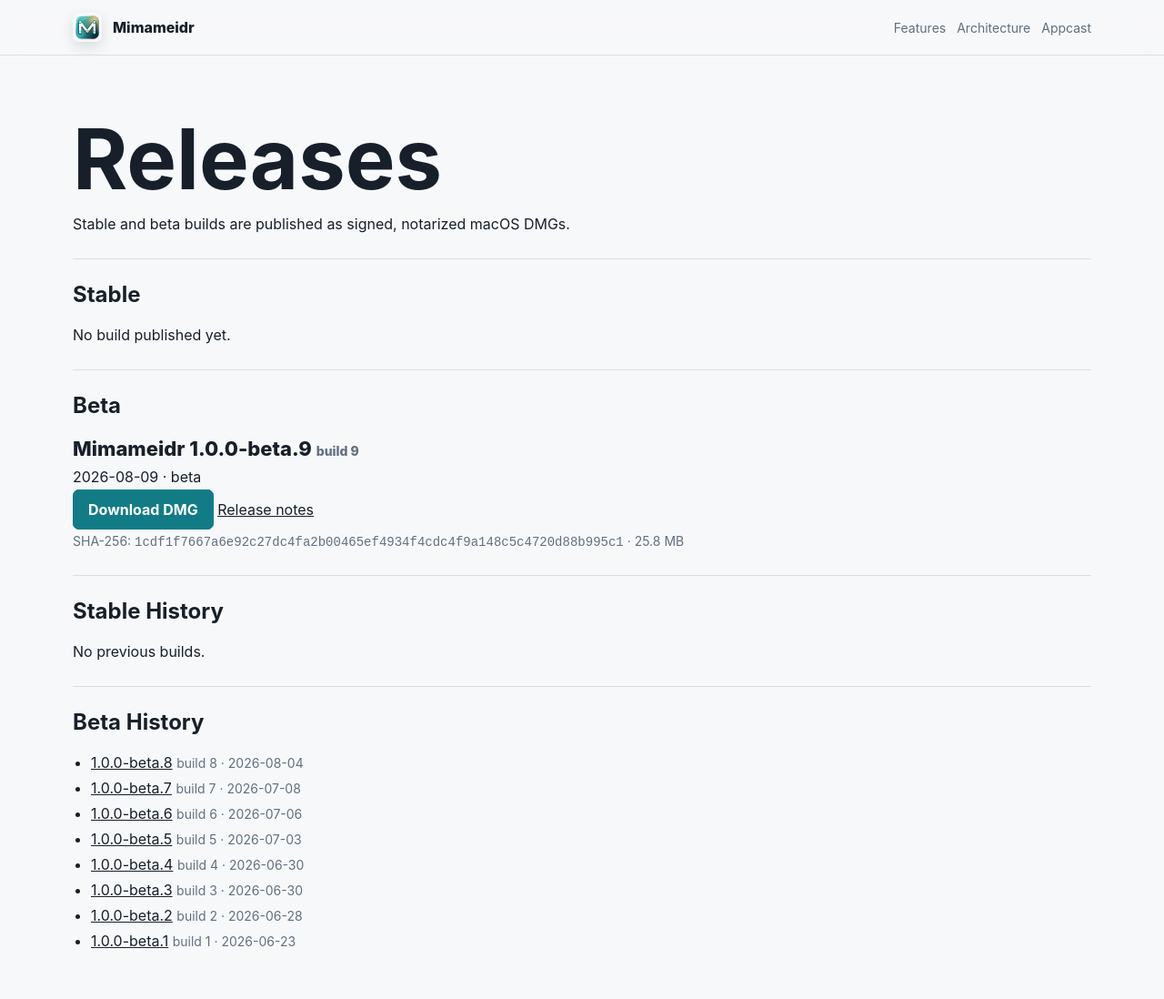
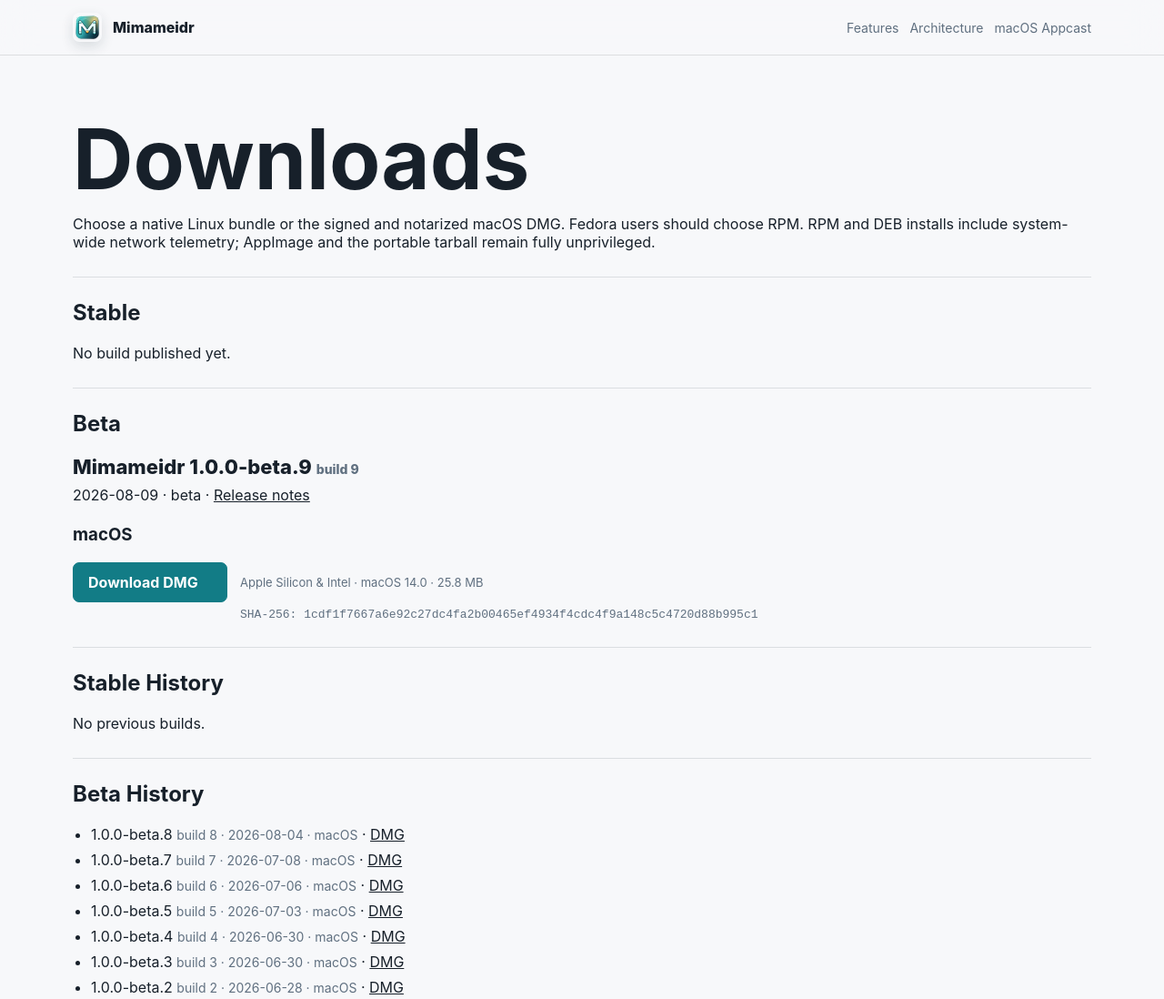
Before and after one commit to devmil/Mimameidr, a website: page website/releases.html in a window 1280 px wide. Shown: the top 1098 px of the page at 91% size. Drawn offline with Linux system fonts and the light colour scheme.

Commit message:
Sync website from Forgejo
Auto-sync of website files from Forgejo repository.

```diff
--- a/website/releases.html
+++ b/website/releases.html
@@ -1,44 +1,13 @@
 <!doctype html>
 <html lang="en">
-  <head>
-    <meta charset="utf-8">
-    <meta name="viewport" content="width=device-width, initial-scale=1">
-    <title>Mimameidr Releases</title>
-    <link rel="icon" href="favicon.ico" sizes="any">
-    <link rel="icon" href="assets/brand/mimameidr-icon.svg" type="image/svg+xml">
-    <link rel="stylesheet" href="styles.css">
-  </head>
+  <head><meta charset="utf-8"><meta name="viewport" content="width=device-width, initial-scale=1"><title>Mimameidr Downloads</title><link rel="icon" href="favicon.ico" sizes="any"><link rel="icon" href="assets/brand/mimameidr-icon.svg" type="image/svg+xml"><link rel="stylesheet" href="styles.css"></head>
   <body>
-    <header>
-      <nav>
-        <a class="brand" href="index.html">
-          <img class="brand-mark" src="assets/brand/mimameidr-icon.svg" alt="" width="32" height="32">
-          <span class="brand-name">Mimameidr</span>
-        </a>
-        <div class="nav-links">
-          <a href="index.html#features">Features</a>
-          <a href="index.html#architecture">Architecture</a>
-          <a href="download/appcast.xml">Appcast</a>
-        </div>
-      </nav>
-    </header>
-    <main>
-      <section class="page">
-        <h1>Releases</h1>
-        <p>Stable and beta builds are published as signed, notarized macOS DMGs.</p>
-        <section class="release-card"><h2>Stable</h2><p>No build published yet.</p></section>
-
-      <section class="release-card">
-        <h2>Beta</h2>
-        <p class="release-version">Mimameidr 1.0.0-beta.9 <span>build 9</span></p>
-        <p>2026-08-09 · beta</p>
-        <p><a class="button primary" href="download/Mimameidr-1.0.0-beta.9-9.dmg">Download DMG</a> <a href="download/Mimameidr-1.0.0-beta.9-9.html">Release notes</a></p>
-        <p class="checksum">SHA-256: <code>1cdf1f7667a6e92c27dc4fa2b00465ef4934f4cdc4f9a148c5c4720d88b995c1</code> · 25.8 MB</p>
-      </section>
-
-        <section class="release-history"><h2>Stable History</h2><p>No previous builds.</p></section>
-        <section class="release-history"><h2>Beta History</h2><ul><li><a href="download/Mimameidr-1.0.0-beta.8-8.dmg">1.0.0-beta.8</a> <span>build 8 · 2026-08-04</span></li><li><a href="download/Mimameidr-1.0.0-beta.7-7.dmg">1.0.0-beta.7</a> <span>build 7 · 2026-07-08</span></li><li><a href="download/Mimameidr-1.0.0-beta.6-6.dmg">1.0.0-beta.6</a> <span>build 6 · 2026-07-06</span></li><li><a href="download/Mimameidr-1.0.0-beta.5-5.dmg">1.0.0-beta.5</a> <span>build 5 · 2026-07-03</span></li><li><a href="download/Mimameidr-1.0.0-beta.4-4.dmg">1.0.0-beta.4</a> <span>build 4 · 2026-06-30</span></li><li><a href="download/Mimameidr-1.0.0-beta.3-3.dmg">1.0.0-beta.3</a> <span>build 3 · 2026-06-30</span></li><li><a href="download/Mimameidr-1.0.0-beta.2-2.dmg">1.0.0-beta.2</a> <span>build 2 · 2026-06-28</span></li><li><a href="download/Mimameidr-1.0.0-beta.1-1.dmg">1.0.0-beta.1</a> <span>build 1 · 2026-06-23</span></li></ul></section>
-      </section>
-    </main>
+    <header><nav><a class="brand" href="index.html"><img class="brand-mark" src="assets/brand/mimameidr-icon.svg" alt="" width="32" height="32"><span class="brand-name">Mimameidr</span></a><div class="nav-links"><a href="index.html#features">Features</a><a href="index.html#architecture">Architecture</a><a href="download/appcast.xml">macOS Appcast</a></div></nav></header>
+    <main><section class="page"><h1>Downloads</h1><p>Choose a native Linux bundle or the signed and notarized macOS DMG. Fedora users should choose RPM. RPM and DEB installs include system-wide network telemetry; AppImage and the portable tarball remain fully unprivileged.</p><section class="release-card"><h2>Stable</h2><p>No build published yet.</p></section><section class="release-card">
+      <h2>Beta</h2>
+      <p class="release-version">Mimameidr 1.0.0-beta.9 <span>build 9</span></p>
+      <p>2026-08-09 · beta · <a href="download/Mimameidr-1.0.0-beta.9-9.html">Release notes</a></p>
+      <div class="platform-downloads"><h3>macOS</h3><ul><li><a class="button primary" href="download/Mimameidr-1.0.0-beta.9-9.dmg">Download DMG</a><span>Apple Silicon &amp; Intel · macOS 14.0 · 25.8 MB</span><code>SHA-256: 1cdf1f7667a6e92c27dc4fa2b00465ef4934f4cdc4f9a148c5c4720d88b995c1</code></li></ul></div>
+    </section><section class="release-history"><h2>Stable History</h2><p>No previous builds.</p></section><section class="release-history"><h2>Beta History</h2><ul><li>1.0.0-beta.8 <span>build 8 · 2026-08-04 · macOS</span> · <a href="download/Mimameidr-1.0.0-beta.8-8.dmg">DMG</a></li><li>1.0.0-beta.7 <span>build 7 · 2026-07-08 · macOS</span> · <a href="download/Mimameidr-1.0.0-beta.7-7.dmg">DMG</a></li><li>1.0.0-beta.6 <span>build 6 · 2026-07-06 · macOS</span> · <a href="download/Mimameidr-1.0.0-beta.6-6.dmg">DMG</a></li><li>1.0.0-beta.5 <span>build 5 · 2026-07-03 · macOS</span> · <a href="download/Mimameidr-1.0.0-beta.5-5.dmg">DMG</a></li><li>1.0.0-beta.4 <span>build 4 · 2026-06-30 · macOS</span> · <a href="download/Mimameidr-1.0.0-beta.4-4.dmg">DMG</a></li><li>1.0.0-beta.3 <span>build 3 · 2026-06-30 · macOS</span> · <a href="download/Mimameidr-1.0.0-beta.3-3.dmg">DMG</a></li><li>1.0.0-beta.2 <span>build 2 · 2026-06-28 · macOS</span> · <a href="download/Mimameidr-1.0.0-beta.2-2.dmg">DMG</a></li><li>1.0.0-beta.1 <span>build 1 · 2026-06-23 · macOS</span> · <a href="download/Mimameidr-1.0.0-beta.1-1.dmg">DMG</a></li></ul></section></section></main>
   </body>
 </html>
--- a/website/styles.css
+++ b/website/styles.css
@@ -283,6 +283,36 @@ dd {
   overflow-wrap: anywhere;
 }
 
+.platform-downloads {
+  margin-top: 22px;
+}
+
+.platform-downloads ul {
+  display: grid;
+  gap: 12px;
+  margin: 0;
+  padding: 0;
+  list-style: none;
+}
+
+.platform-downloads li {
+  display: grid;
+  grid-template-columns: minmax(170px, max-content) 1fr;
+  gap: 6px 14px;
+  align-items: center;
+}
+
+.platform-downloads li span,
+.platform-downloads li code {
+  color: var(--muted);
+  font-size: 13px;
+}
+
+.platform-downloads li code {
+  grid-column: 2;
+  overflow-wrap: anywhere;
+}
+
 .release-history ul {
   margin: 0;
   padding-left: 20px;
@@ -352,6 +382,14 @@ footer {
 }
 
 @media (max-width: 520px) {
+  .platform-downloads li {
+    grid-template-columns: 1fr;
+  }
+
+  .platform-downloads li code {
+    grid-column: 1;
+  }
+
   nav {
     gap: 14px;
   }
```
Also changed, not shown: website/index.html (+7 -7 lines).
